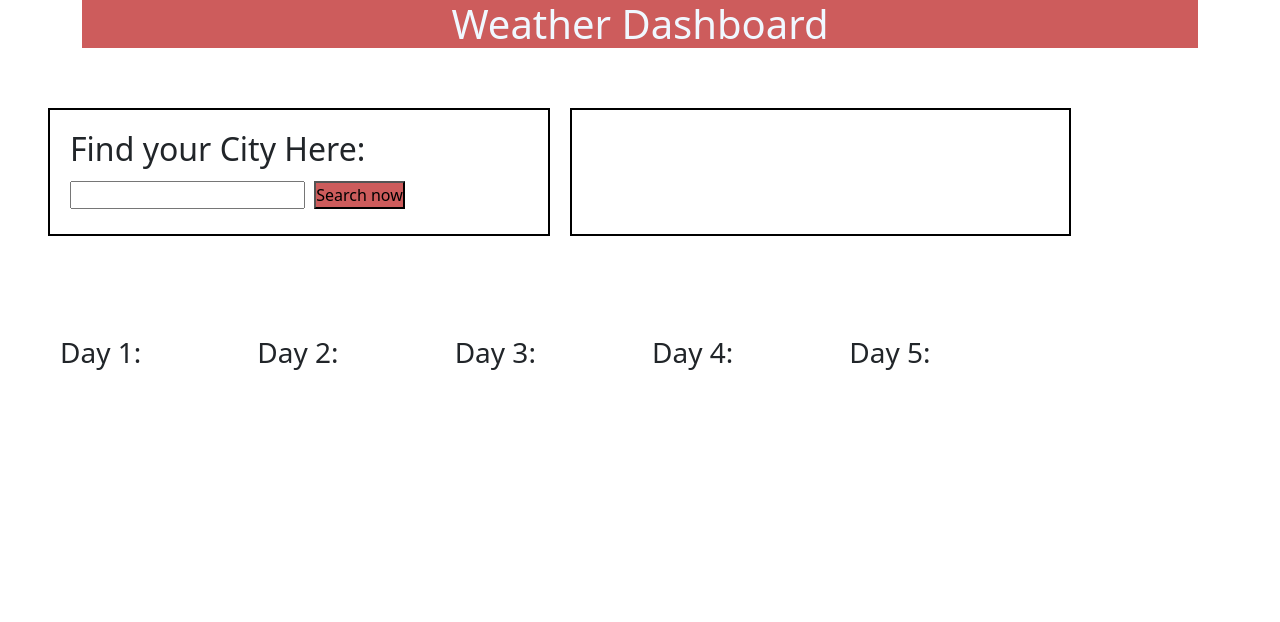
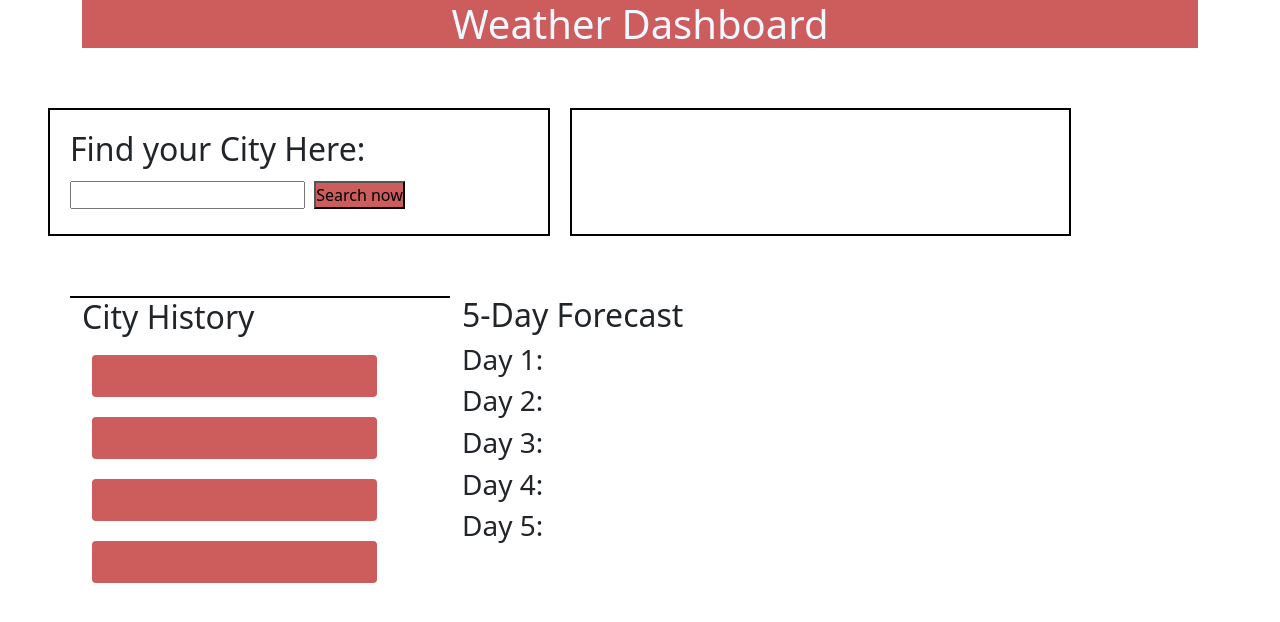
Before and after one commit to IndiscreetGiraffe/howsthatweather, a plain HTML site: page index.html in a window 1280 px wide. Drawn offline with nearby package versions, Linux system fonts and the light colour scheme.

Commit message:
styled the city history and the 5 day forecast, gonna work on holding the past searches first

```diff
--- a/assets/css/style.css
+++ b/assets/css/style.css
@@ -39,7 +39,27 @@ button {
     padding: 20px;
 }
 
-.future-container {
-    margin: 30px;
-    padding: 30px;
+.other-row {
+    content: center;
+    border: 2px solid;
+    border-color: black;
+    margin: 10px;
+    padding: 20px;
 }
+
+.past-city {
+    border-top: 2px solid;
+    border-color: black;
+}
+.history-1, .history-2, .history-3,
+.history-4 {
+    content: center;
+    margin: 10px;
+    padding: 20px;
+    width: 80%;
+
+}
+
+.btn {
+    background-color: indianred;
+}
--- a/assets/js/index.js
+++ b/assets/js/index.js
@@ -10,6 +10,7 @@ var uv = document.querySelector('.uvi');
 
 searchBtn.addEventListener("click", function () {
     currentForecast();
+    futureForecast();
 
 });
 
@@ -30,3 +31,16 @@ function currentForecast() {
 
     });
 }
+
+function futureForecast () {
+    var currentName = document.getElementById("city").value;
+    var apiUrl = `https://api.openweathermap.org/data/2.5/weather?q=${currentName}&appid=${API_Key}&units=imperial`;
+
+    fetch(apiUrl)
+    .then(function(response) {
+        return response.json();
+    })
+    .then(function(data) {
+        console.log(data);
+    })
+}
--- a/index.html
+++ b/index.html
@@ -32,27 +32,33 @@
         </div>
 
     </div>
-    <div class="past-city-card">
 
+    <div class="other container">
+        <div class="row">
+            <div class="past-city col-4">
+                <h2>City History</h2>
+                <button class="btn history-1"></button>
+                <button class="btn history-2"></button>
+                <button class="btn history-3"></button>
+                <button class="btn history-4"></button>
             </div>
-
-
-    <div class="future-container">
-        <div class="row">
-          <div class="col-2">
+            <div class="future col-8">
+                <h2>5-Day Forecast</h2>
+                <div class="d-1">
                 <h3> Day 1:</h3>
                 </div>
-          <div class="col-2">
+                <div class="d-2">
                 <h3> Day 2:</h3>
                 </div>
-          <div class="col-2">
+                <div class="d-3">
                 <h3> Day 3:</h3>
                 </div>
-          <div class="col-2">
+                <div class="d-4">
                     <h3> Day 4:</h3>
                 </div>
-          <div class="col-2">
+                <div class="d-5">
                     <h3> Day 5:</h3>
+                </div>
             </div>
         </div>
     </div>
```
Lines whose indentation alone changed are shown as unchanged.
